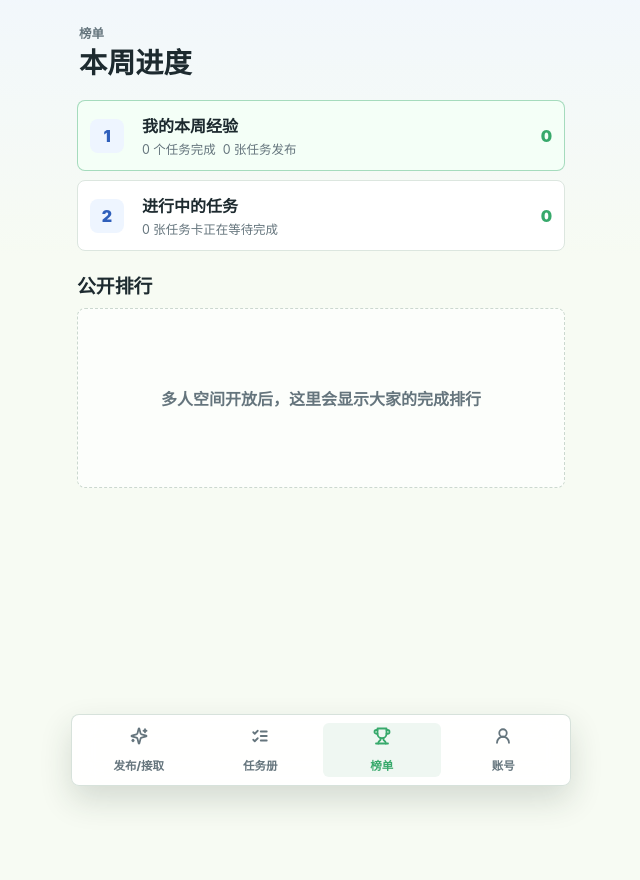
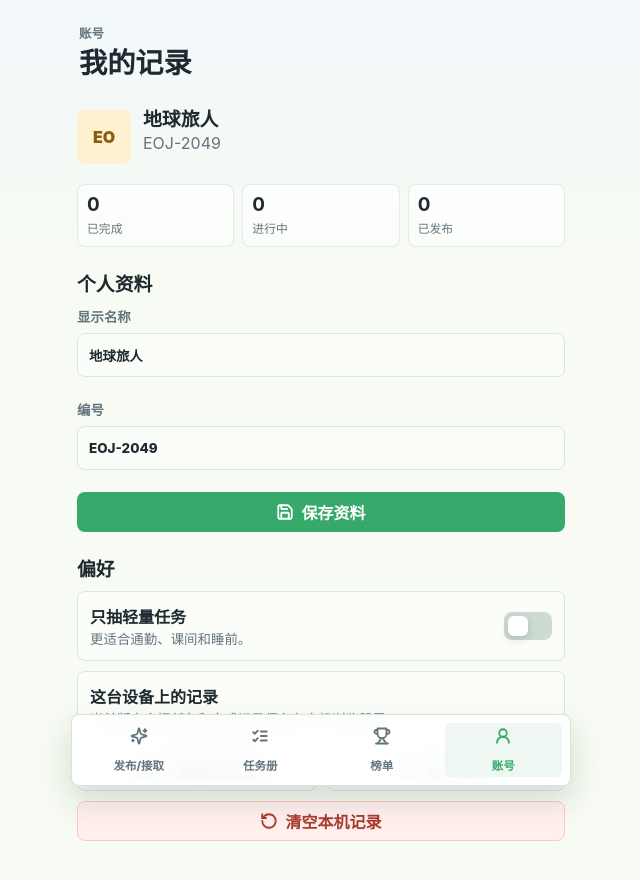
Before and after one commit to DXENDBucket/Earth-Online-Journal, a Vue app: page /#/account in a window 1280 px wide. Before the commit this address led to /#/rank. Shown: the top 880 px of the page, without its empty margins (319-959 px from the left). Before the commit the page ends 800 px from the top, so only its background shows below. Built offline with nearby package versions, Linux system fonts and the light colour scheme.

Commit message:
Add editable local profile

```diff
--- a/src/pages/AccountPage.vue
+++ b/src/pages/AccountPage.vue
@@ -27,6 +27,26 @@
           <span>已发布</span>
         </div>
       </div>
+    </section>
+
+    <section class="panel">
+      <div class="section-title">
+        <h2>个人资料</h2>
+      </div>
+      <form class="profile-form" @submit.prevent="saveProfile">
+        <label class="field">
+          <span>显示名称</span>
+          <input v-model="profileName" type="text" maxlength="24" placeholder="地球旅人" />
+        </label>
+        <label class="field">
+          <span>编号</span>
+          <input v-model="profileHandle" type="text" maxlength="24" placeholder="EOJ-2049" />
+        </label>
+        <button class="primary-button" type="submit">
+          <Save />
+          <span>保存资料</span>
+        </button>
+      </form>
     </section>
 
     <section class="panel">
@@ -71,8 +91,8 @@
 </template>
 
 <script setup lang="ts">
-import { Download, RotateCcw, Upload } from "@lucide/vue";
-import { computed } from "vue";
+import { Download, RotateCcw, Save, Upload } from "@lucide/vue";
+import { computed, ref, watch } from "vue";
 
 import type { QuestStoreSnapshot } from "@/services/localQuestStorage";
 import { useNoticeStore } from "@/stores/noticeStore";
@@ -80,11 +100,29 @@ import { useQuestStore } from "@/stores/questStore";
 
 const store = useQuestStore();
 const notice = useNoticeStore();
+const profileName = ref(store.user.name);
+const profileHandle = ref(store.user.handle);
 
 const lightOnly = computed({
   get: () => store.preferences.lightOnly,
   set: (value: boolean) => store.setLightOnly(value),
 });
+
+watch(
+  () => [store.user.name, store.user.handle],
+  ([name, handle]) => {
+    profileName.value = name;
+    profileHandle.value = handle;
+  },
+);
+
+function saveProfile() {
+  store.updateUserProfile({
+    name: profileName.value,
+    handle: profileHandle.value,
+  });
+  notice.showNotice("个人资料已保存。", "success");
+}
 
 function clearLocalProgress() {
   if (window.confirm("要清空这台设备上的任务和完成记录吗？")) {
--- a/src/stores/questStore.ts
+++ b/src/stores/questStore.ts
@@ -140,6 +140,12 @@ export const useQuestStore = defineStore("quests", () => {
     persist();
   }
 
+  function updateUserProfile(nextUser: UserProfile) {
+    user.name = nextUser.name.trim() || "地球旅人";
+    user.handle = nextUser.handle.trim() || "EOJ-2049";
+    persist();
+  }
+
   function clearLocalProgress() {
     clearQuestSnapshot();
     const fresh = createInitialSnapshot();
@@ -200,6 +206,7 @@ export const useQuestStore = defineStore("quests", () => {
     drawQuest,
     completeQuest,
     setLightOnly,
+    updateUserProfile,
     clearLocalProgress,
     getSnapshot,
     importSnapshot,
--- a/src/styles/base.css
+++ b/src/styles/base.css
@@ -539,6 +539,11 @@ h3 {
   gap: 10px;
 }
 
+.profile-form {
+  display: grid;
+  gap: 10px;
+}
+
 .account-actions {
   display: grid;
   grid-template-columns: repeat(2, minmax(0, 1fr));
```
